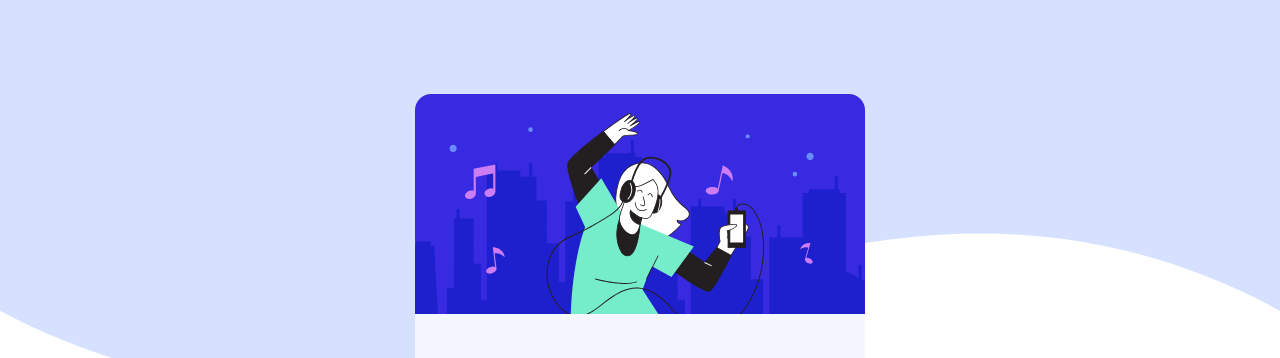
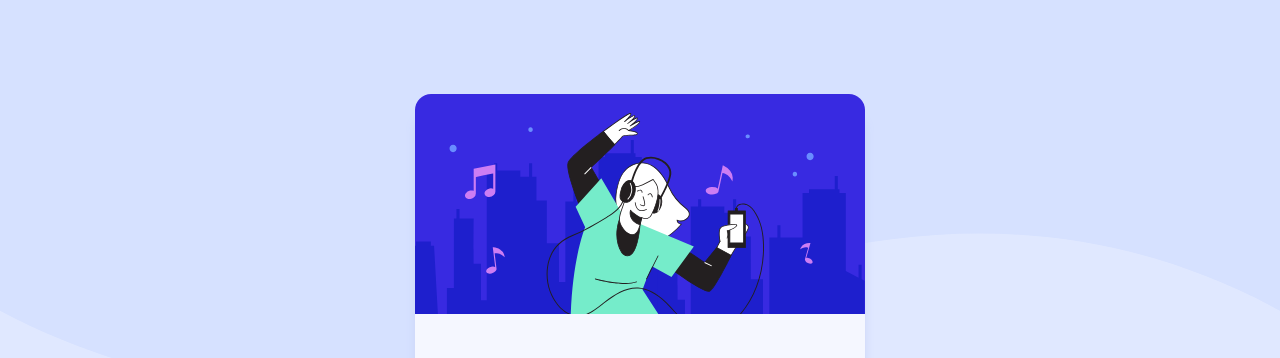
Before and after one commit to NadaElho/Order-summary-component, a plain HTML site: page index.html in a window 1280 px wide. Shown: the top 358 px of the page. Drawn offline with Linux system fonts and the light colour scheme.

Commit message:
project update commited again

```diff
--- a/style.css
+++ b/style.css
@@ -8,10 +8,10 @@ body{
     display: flex;
     justify-content: center;
     align-items: center;
-    background-color:  hsl(225, 100%, 94%);
     min-height: 100vh;
     font-family: 'Red Hat Display', sans-serif;
     background: url("./images/pattern-background-desktop.svg");
+    background-color:  hsl(225, 100%, 94%);
     background-repeat: no-repeat;
     background-size: contain;
 }
@@ -26,6 +26,7 @@ main{
     border-radius: 16px;
     overflow: hidden;
     margin: 20px;
+    box-shadow: 0 20px 10px hsl(227, 74%, 88%);
 }
 main img.hero{
     width: 100%;
```
